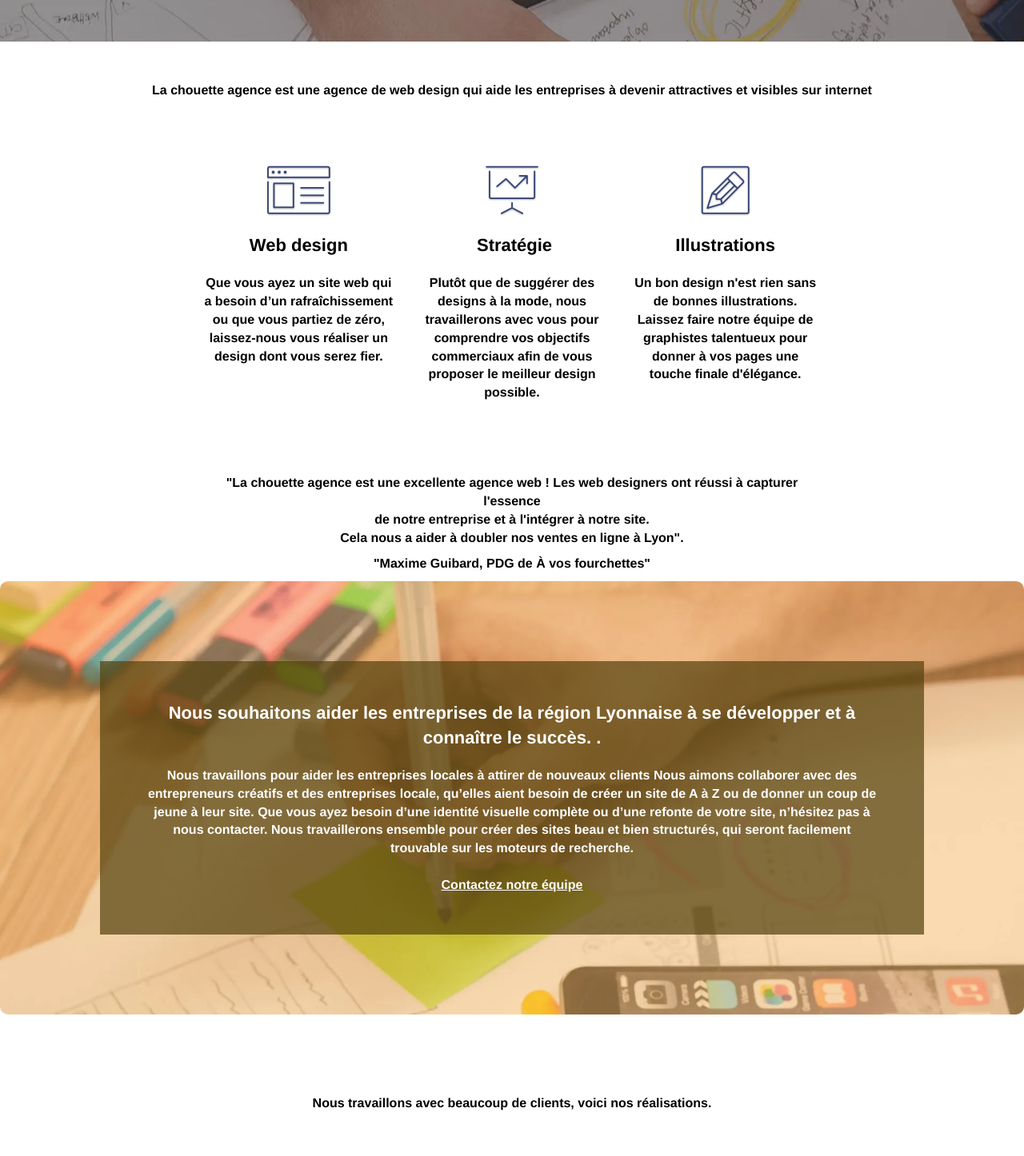
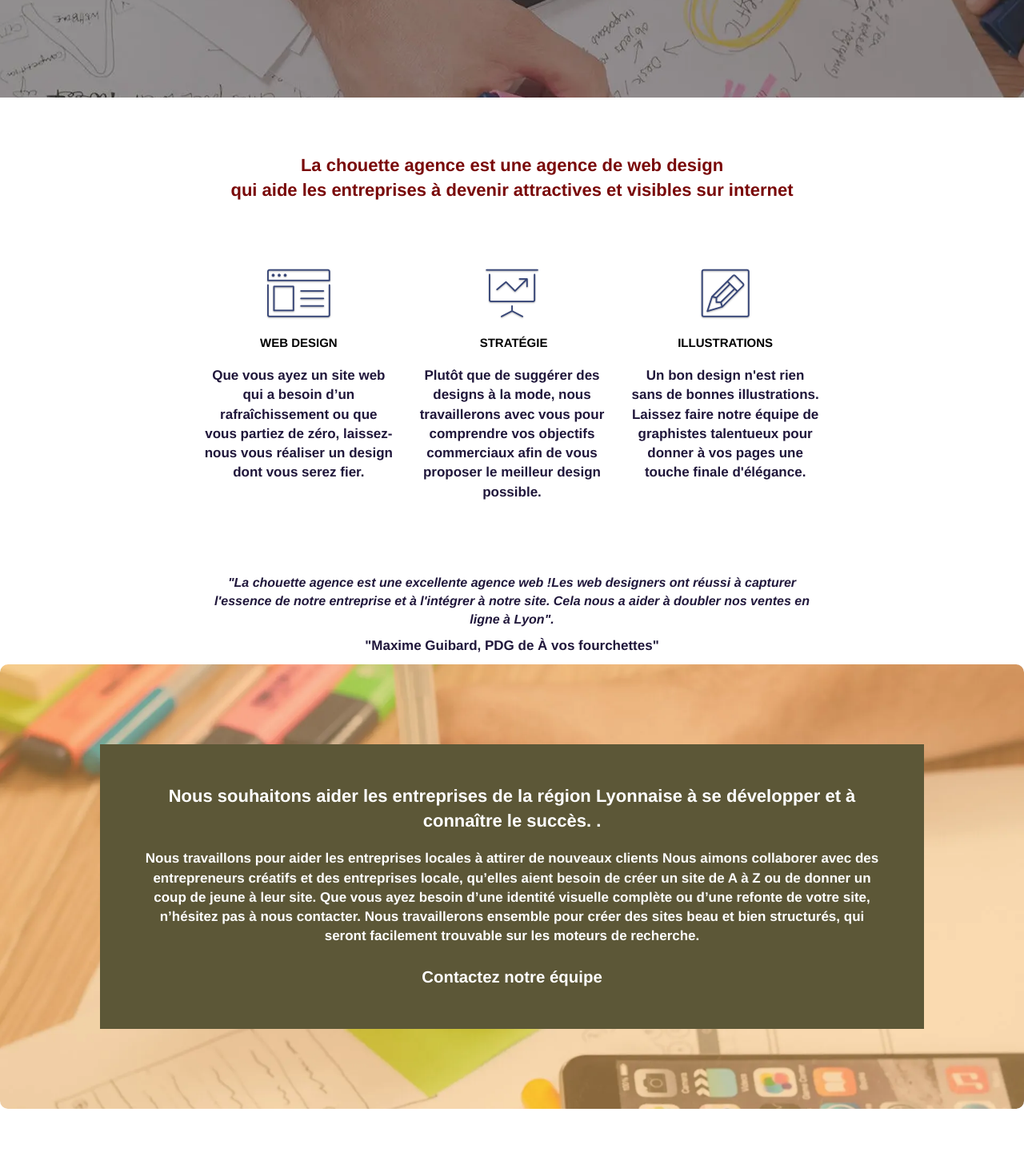
Before and after one commit to jamabdel/jammou_4_09072021, a plain HTML site: page index.html in a window 1280 px wide. Shown: the part 526-1972 px from the top of the page at 80% size. Drawn offline with Linux system fonts and the light colour scheme.

Commit message:
h1 h2 h3

```diff
--- a/index.html
+++ b/index.html
@@ -60,7 +60,7 @@
 						<img src="img/logo.webp" class="center-block image-resize-mode" width="100" height="100"
 							alt="La chouette agence, agence web , création logo " />
 						<h1 class="text-center hero-bloc-text white ">
-							La chouette agence.
+							La chouette agence<br>Votre entreprise de web design à Lyon
 						</h1>
 						<div class="text-center">
 							<a href="contact.html" class="btn btn-lg btn-clean btn-rd cta-hero btn-atomic-tangerine"
@@ -77,9 +77,9 @@
 		<section class="bloc bgc-white l-bloc" id="bloc-2-services">
 			<div class="container bloc-md">
 				<div class="row">
-					<p class="col-sm-12 text-center ">
-						La chouette agence est une agence de web design qui aide les entreprises à devenir attractives
-						et visibles sur internet</p>
+					<h2 class="col-sm-12 text-center ">
+						La chouette agence est une agence de web design <br>qui aide les entreprises à devenir attractives
+						et visibles sur internet</h2>
 				</div>
 			</div>
 			<div class="row voffset-lg med-width-whitespace">
@@ -87,9 +87,9 @@
 					<div class="text-center">
 						<span class="et-icon-browser sm-shadow icon-dark-slate-blue icons icon-lg"></span>
 					</div>
-					<h2 class="mg-md text-center">
+					<h3 class="mg-md text-center">
 						Web design
-					</h2>
+					</h3>
 					<p class="text-center ">
 						Que vous ayez un site web qui a besoin d&rsquo;un rafraîchissement ou que vous partiez de
 						zéro, laissez-nous vous réaliser un design dont vous serez fier.
@@ -99,9 +99,9 @@
 					<div class="text-center">
 						<span class="et-icon-presentation sm-shadow icon-dark-slate-blue icons icon-lg"></span>
 					</div>
-					<h2 class="mg-md text-center">
+					<h3 class="mg-md text-center">
 						&nbsp;Stratégie
-					</h2>
+					</h3>
 					<p class="text-center ">
 						Plutôt que de suggérer des designs à la mode, nous travaillerons avec vous pour comprendre
 						vos objectifs commerciaux afin de vous proposer le meilleur design possible.<br>
@@ -111,9 +111,9 @@
 					<div class="text-center">
 						<span class="et-icon-edit sm-shadow icon-dark-slate-blue icons icon-lg"></span>
 					</div>
-					<h2 class="mg-md text-center">
+					<h3 class="mg-md text-center">
 						Illustrations
-					</h2>
+					</h3>
 					<p class="text-center ">
 						Un bon design n'est rien sans de bonnes illustrations. Laissez faire notre équipe de
 						graphistes talentueux pour donner à vos pages une touche finale d'élégance.
@@ -122,13 +122,13 @@
 			</div>
 			<div class="row voffset-lg voffset">
 				<div class="col-xs-12 col-md-8 col-md-offset-2 text-center">
-					<p class="text-center ">
-						"La chouette agence est une excellente agence web ! Les web
-						designers ont réussi à capturer l'essence <br>de notre entreprise
-						et à l'intégrer à notre site. <br>Cela nous a aider à doubler nos
+					<p class="text-center cite ">
+						"La chouette agence est une excellente agence web !Les web
+						designers ont réussi à capturer l'essence de notre entreprise
+						et à l'intégrer à notre site. Cela nous a aider à doubler nos
 						ventes en ligne à Lyon".
 					</p>
-					<p class="text-center">
+					<p class="text-center citea">
 						"Maxime Guibard, PDG de À vos fourchettes"
 					</p>
 				</div>
@@ -167,7 +167,7 @@
 			<div class="container bloc-lg">
 				<div class="row">
 					<div class=" text-center ">
-						<p><strong> Nous travaillons avec beaucoup de clients, voici nos réalisations.</strong></p>
+						<h2><strong> Nous travaillons avec beaucoup de clients, voici nos réalisations.</strong></h2>
 					</div>
 				</div>
 				<div class="row tight-width-whitespace portfolio-row">
@@ -177,9 +177,9 @@
 								src="img/journal.webp" width="270" height="270"
 								alt=" web design logo agence web meilleure agence et refonte site web journal"
 								class="img-responsive portfolio-thumb" /></a>
-						<h2 class="mg-md text-center">
+						<h3 class="mg-md text-center">
 							Refonte d'un site web pour un journal local
-						</h2>
+						</h3>
 						<p class="text-center">
 							Nous avons créé une nouvelle identité visuelle pour un journal lyonnais.
 						</p>
@@ -189,9 +189,9 @@
 							data-caption="Création d'un site web pour photographes" data-frame="snapshot-lb"><img
 								src="img/photographes.webp" width="270" height="270" class="img-responsive portfolio-thumb"
 								alt=" web design logo agence web meilleure agence, Création d'un site web pour photographes" /></a>
-						<h2 class="mg-md text-center">
+						<h3 class="mg-md text-center">
 							Création d'un site web pour photographes
-						</h2>
+						</h3>
 						<p class="text-center">
 							Nous avons conçu la plateforme idéale pour laisser place aux clichés des photographes.
 						</p>
@@ -203,9 +203,9 @@
 							data-caption="Création d'un site internet pour un voyageur" data-frame="snapshot-lb"><img
 								src="img/voyageur.webp" width="270" height="270" class="img-responsive portfolio-thumb"
 								alt=" web design logo agence web meilleure agence, Création d'un site web pour voyageur" /></a>
-						<h2 class="mg-md text-center">
+						<h3 class="mg-md text-center">
 							Création d'un site internet pour un voyageur
-						</h2>
+						</h3>
 						<p class="text-center">
 							Nous avons élaboré un site internet et des illustrations pour sublimer les vidéos et les
 							articles de ce voyageur.
@@ -216,9 +216,9 @@
 							data-caption="Conception d'un site pour une agence de mariage" data-frame="snapshot-lb"><img
 								src="img/mariage.webp" width="270" height="270" class="img-responsive portfolio-thumb"
 								alt=" web design logo agence web meilleure agence, Création d'un site web pour agence de mariage" /></a>
-						<h2 class="mg-md text-center">
+						<h3 class="mg-md text-center">
 							Conception d'un site pour une agence de mariage
-						</h2>
+						</h3>
 						<p class="text-center">
 							Nous avons travaillé avec cette agence pour créer un site internet permettant la
 							présentation détaillée de leurs prestations.
@@ -249,7 +249,7 @@
 			<div class="container bloc-sm">
 				<div class="row">
 					<div class="col-sm-12">
-						<p class="text-center black">
+						<p class="text-center titelfooter">
 							La chouette agence - Agence web basée à Lyon.<br>
 						</p>
 						<div class="row row-no-gutters social">
--- a/style.css
+++ b/style.css
@@ -639,12 +639,12 @@ a[data-lightbox]:hover img {
 }
 
 h1,
-h2,
+
 h3,
 h4,
 h5,
 h6,
-p,
+
 label,
 .btn,
 a {
@@ -652,6 +652,25 @@ a {
     font-weight: 600;
     color: black !important;
 }
+
+p{
+    font-family: "helvetica";
+    font-weight: 700;
+    color: rgb(32, 23, 59) !important;
+}
+
+h1{
+    font-family: "helvetica";
+    font-weight: 600;
+    color: rgb(8, 8, 8) !important;
+}
+h2{
+    font-family: "helvetica";
+    font-weight: 600;
+    color: rgb(121, 8, 8) !important;
+}
+
+
 
 .container {
     max-width: 1000px;
@@ -676,7 +695,7 @@ a {
 }
 
 p {
-    font-size: 16px;
+    font-size: 17px;
 }
 
 .tight-width-whitespace {
@@ -749,6 +768,23 @@ h4 {
 .white {
     color: #FFFFFF !important;
 }
+.cite {
+
+    font-size: 16px;
+    font-style: italic;
+
+}
+.citea {
+    font-size: 14x;
+    font-weight: bold;
+
+}
+.titelfooter{
+    color: black;
+    padding: 20px;
+    font-weight: 700;
+    font-size: 20px;
+}
 
 .portfolio-thumb {
     margin-bottom: 24px;
@@ -764,13 +800,14 @@ h4 {
 }
 
 .black-background {
-    background-color: rgba(83, 64, 12, 0.7);
+    background-color: #5c5737;
     padding: 40px 40px 40px 40px;
 }
 
 .bold-link {
+    font-size: larger;
     font-weight: 900;
-    text-decoration: underline !important;
+
 }
 
 .bgc-white {
```
Also changed, not shown: contact.html (+1 -1 lines).
